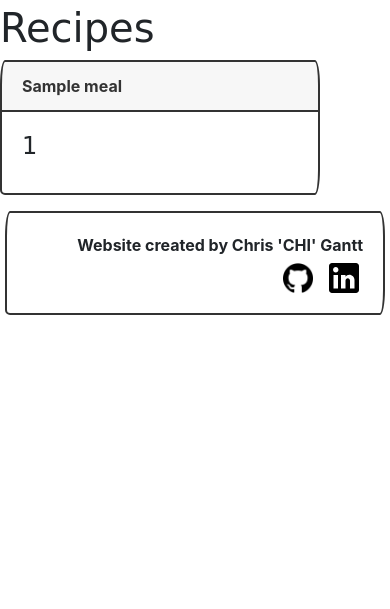
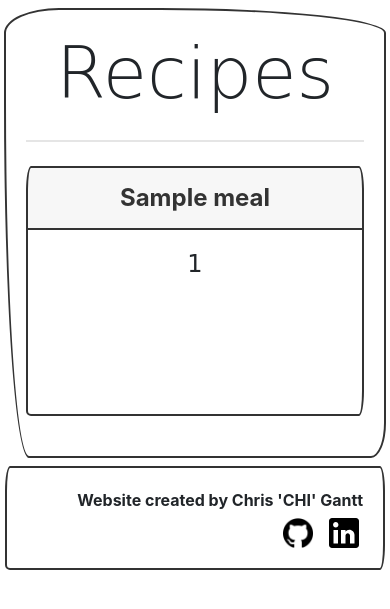
Before and after one commit to ganttArt/recipe-chi, a Django app: page /recipes in a window 390 px wide. Shown: the part 67-676 px from the top of the page. Run offline with Django 3.2, Linux system fonts and the light colour scheme; tables that the repository leaves empty hold one stand-in row (values such as "Sample post"); some libraries are stand-ins or nearby versions; some web fonts are replaced.

Commit message:
Preliminary layout and responsive design for recipes-list.

```diff
--- /dev/null
+++ b/groceries_app/static/css/recipes/recipes-list.css
@@ -0,0 +1,33 @@
+.recipe-card {
+    display: inline-block;
+    height: 250px;
+    width: 100%;
+    margin-bottom: 20px;
+    font-size: 1.5rem;
+    /* max-width: 50%; */
+    /* margin: 20px 20px 0px 0px; */
+}
+
+@media screen and (min-width: 501px) {
+    .recipe-card {
+        width: 47%;
+        margin-right: 1%;
+        margin-left: 1%;
+        margin-bottom: 22px;
+        font-size: 1.1rem;
+    }
+}
+
+@media screen and (min-width: 670px) {
+    .recipe-card {
+        /* width: 320px; */
+        font-size: 1.5rem;
+    }
+}
+
+@media screen and (min-width: 725px) {
+    .recipe-card {
+        width: 320px;
+        /* font-size: 1.5rem; */
+    }
+}
--- a/templates/recipes/recipes_list.html
+++ b/templates/recipes/recipes_list.html
@@ -1,17 +1,24 @@
 {% extends 'base.html' %}
 {% load static %}
 
+{% block css %}
+<link rel="stylesheet" href="{% static 'css/recipes/recipes-list.css' %}">
+{% endblock css %}
+
 {% block content %}
-<h1>Recipes</h1>
+<div class="jumbotron">
+    <h1 class="display-3">Recipes</h1>
+    <hr class="my-4">
     {% for meal in meal_list %}
-<div class="card border-primary mb-3" style="max-width: 20rem;">
+        <div class="card border-primary recipe-card">
             <a href="{% url 'recipe-detail' meal.pk %}">
                 <div class="card-header">{{ meal.name }}</div>
             </a>
             <div class="card-body">
                 <h4 class="card-title">{{ meal.portion_number }}</h4>
             </div>
-
         </div>
     {% endfor %}
+</div>
+
 {% endblock content %}
```
Lines whose indentation alone changed are shown as unchanged.
